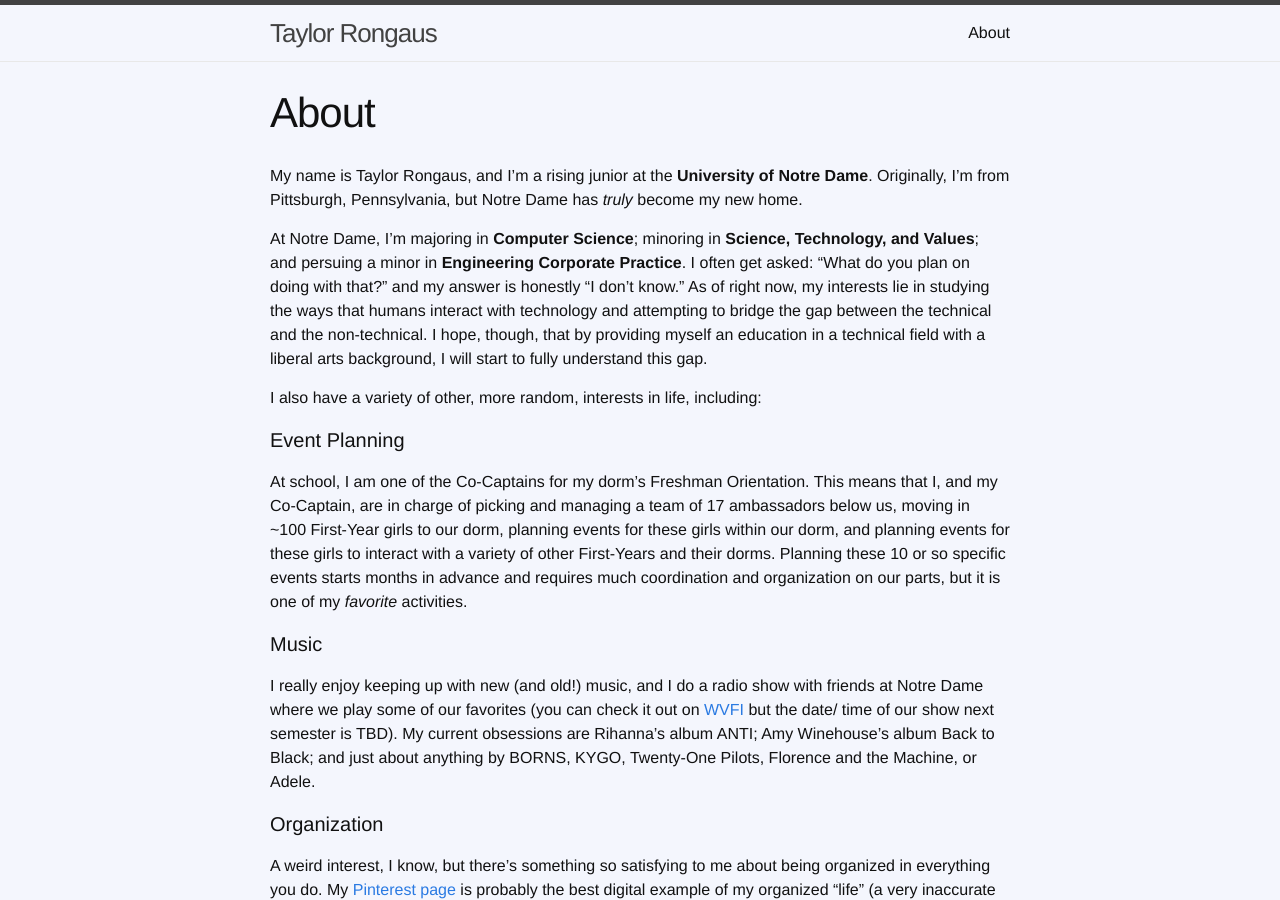
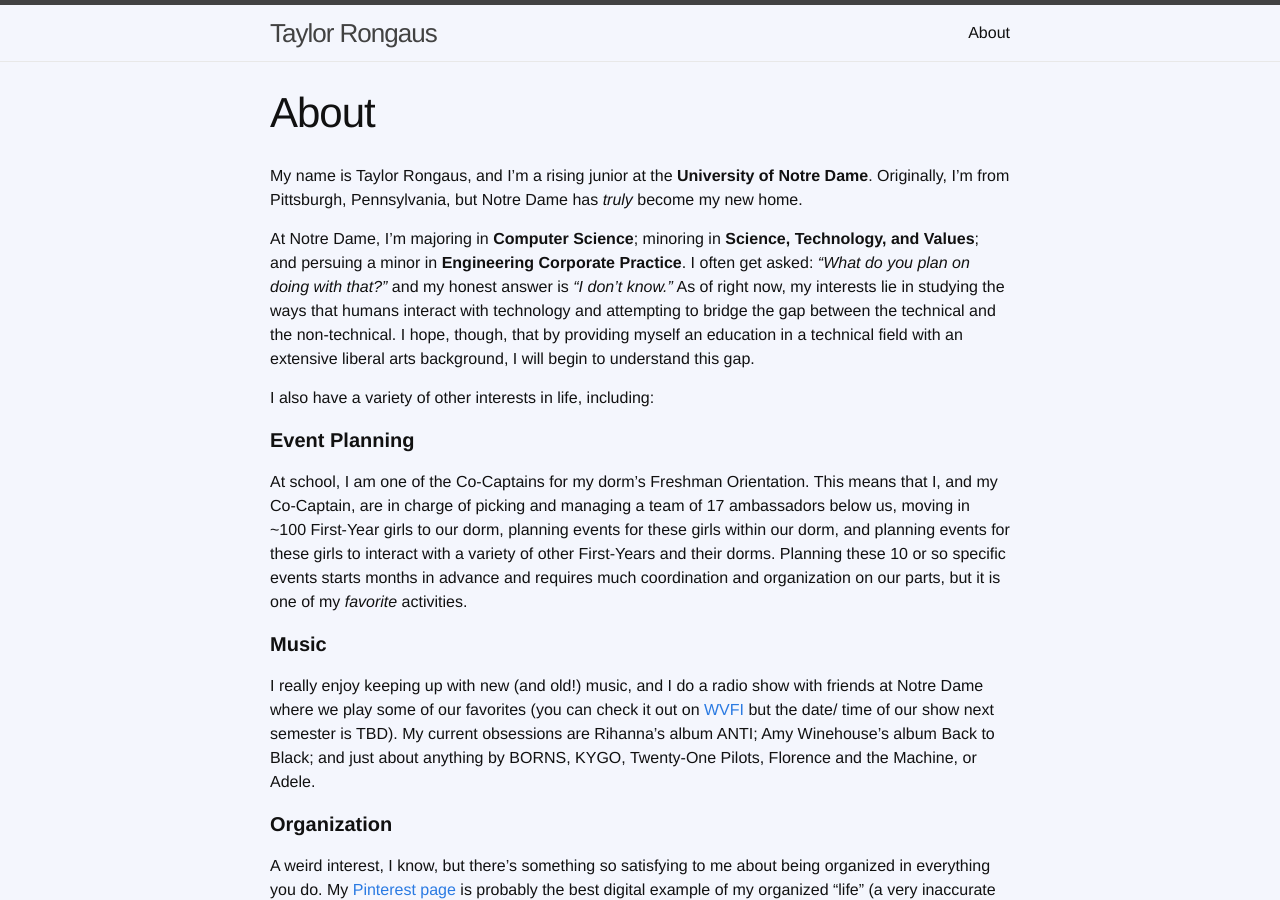
Before and after one commit to trongaus/trongaus.github.io, a Jekyll site: the page built from about.md, in a window 1280 px wide and 900 px high. Built offline with Jekyll 4.4.1, drawn with Linux system fonts in a browser that asks for light colours.

Commit message:
messing with formatting

```diff
--- a/about.md
+++ b/about.md
@@ -6,23 +6,23 @@ permalink: /about/
 
 My name is Taylor Rongaus, and I'm a rising junior at the **University of Notre Dame**. Originally, I'm from Pittsburgh, Pennsylvania, but Notre Dame has *truly* become my new home.
 
-At Notre Dame, I'm majoring in **Computer Science**; minoring in **Science, Technology, and Values**; and persuing a minor in **Engineering Corporate Practice**. I often get asked: "What do you plan on doing with that?" and my answer is honestly "I don't know." As of right now, my interests lie in studying the ways that humans interact with technology and attempting to bridge the gap between the technical and the non-technical. I hope, though, that by providing myself an education in a technical field with a liberal arts background, I will start to fully understand this gap.
+At Notre Dame, I'm majoring in **Computer Science**; minoring in **Science, Technology, and Values**; and persuing a minor in **Engineering Corporate Practice**. I often get asked: *"What do you plan on doing with that?"* and my honest answer is *"I don't know."* As of right now, my interests lie in studying the ways that humans interact with technology and attempting to bridge the gap between the technical and the non-technical. I hope, though, that by providing myself an education in a technical field with an extensive liberal arts background, I will begin to understand this gap.
 
-I also have a variety of other, more random, interests in life, including:
+I also have a variety of other interests in life, including:
 
-#### Event Planning ####
+#### **Event Planning** ####
 At school, I am one of the Co-Captains for my dorm's Freshman Orientation. This means that I, and my Co-Captain, are in charge of picking and managing a team of 17 ambassadors below us, moving in ~100 First-Year girls to our dorm, planning events for these girls within our dorm, and planning events for these girls to interact with a variety of other First-Years and their dorms. Planning these 10 or so specific events starts months in advance and requires much coordination and organization on our parts, but it is one of my *favorite* activities.
 
 
-#### Music ####
+#### **Music** ####
 I really enjoy keeping up with new (and old!) music, and I do a radio show with friends at Notre Dame where we play some of our favorites (you can check it out on [WVFI][radioshow] but the date/ time of our show next semester is TBD). My current obsessions are Rihanna's album ANTI; Amy Winehouse's album Back to Black; and just about anything by BORNS, KYGO, Twenty-One Pilots, Florence and the Machine, or Adele.
 
 
-#### Organization ####
+#### **Organization** ####
 A weird interest, I know, but there's something so satisfying to me about being organized in everything you do. My [Pinterest page][trongaus-pinterest] is probably the best digital example of my organized "life" (a very inaccurate representation of my life, though: if only I had the money to afford to buy and do all of my dreams on that page!).
 
 
-#### Travel ####
+#### **Travel** ####
 Another thing I would do more if I could! I, like most millenials, truly do want to see the world. Last summer, I spent six weeks studying abroad at Notre Dame's campus in London, England, and during my time there I took trips to see Cinque Terre and Florence, Italy; Barcelona, Spain; and Paris, France. It undoubtedly was the best six weeks of my life, and I hope to be able to go back to London someday soon. I also like to travel around a little closer to home: I've visited around 18 of the 50 states, Canada, Mexico, Aruba, St. Thomas, St. Maarten, and the Dominican Republic! Seeing new places is something I will forever enjoy. I also like to document some of my expenditures on my [VSCO page][trongaus-vsco], so feel free to check that out as well!
 
 
```
